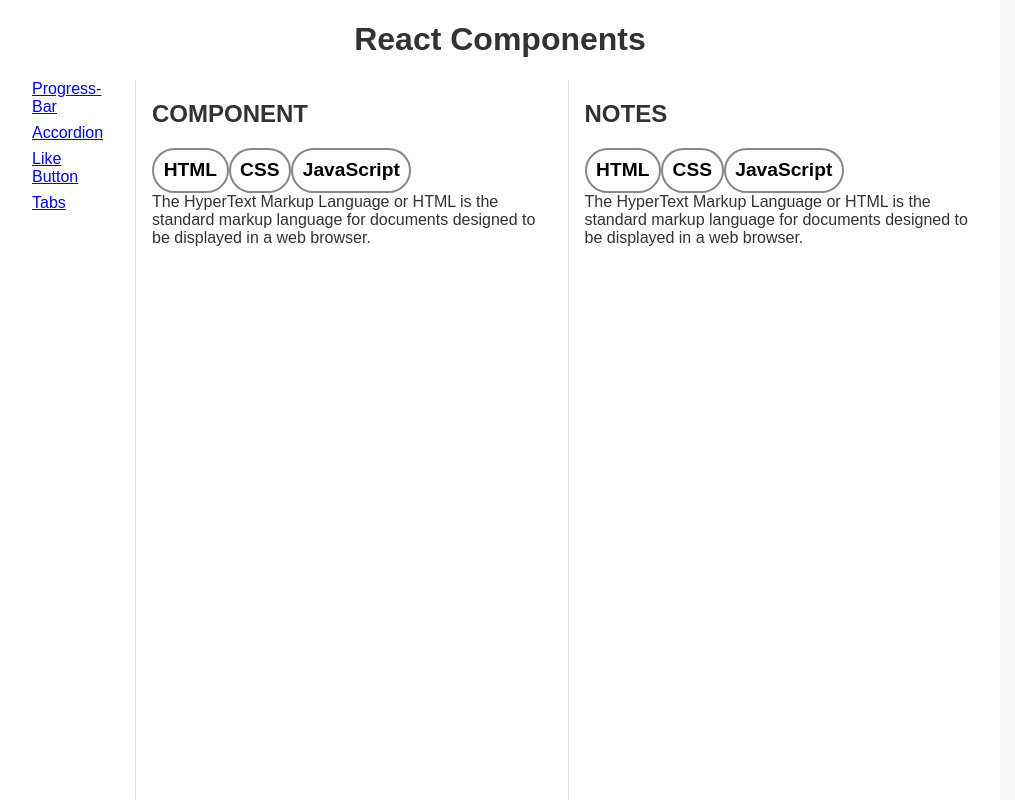
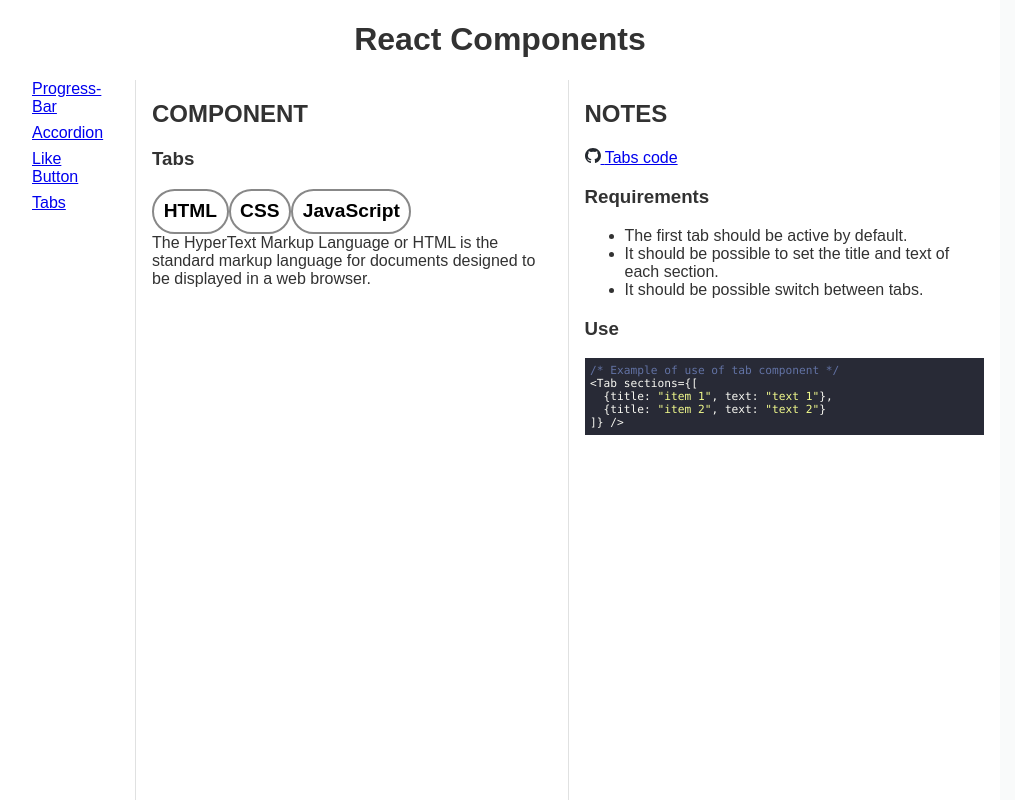
Before and after one commit to ruanha/react-components, a React (Create React App) app: page /react-components/tabs in a window 1280 px wide. Shown: the whole page, without its empty margins (140-1155 px from the left). Built offline with nearby package versions, Linux system fonts and the light colour scheme.

Commit message:
add tab info panel

```diff
--- a/src/component.tsx
+++ b/src/component.tsx
@@ -6,6 +6,7 @@ import LikeButton from "./components/like-button/like-button";
 import LikeButtonInfo from "./components-info/like-button";
 import { useOutletContext } from "react-router-dom";
 import Tabs from "./components/tabs/tabs";
+import TabsInfo from "./components-info/tabs";
 
 export default function Component({ componentId }: props) {
   const outlet = useOutletContext();
@@ -66,7 +67,14 @@ export default function Component({ componentId }: props) {
         <LikeButtonInfo />
       );
     case "tabs":
-      return <Tabs defaultValue="HTML" tabs={accordianSections} />;
+      return outlet === "main" ? (
+        <>
+          <h3>Tabs</h3>
+          <Tabs defaultValue="HTML" tabs={accordianSections} />
+        </>
+      ) : (
+        <TabsInfo />
+      );
     default:
       return <h1>NO COMPONENT SELECTED</h1>;
   }
--- /dev/null
+++ b/src/components-info/tabs.tsx
@@ -0,0 +1,53 @@
+import SyntaxHighlighter from "react-syntax-highlighter";
+import { dracula } from "react-syntax-highlighter/dist/esm/styles/hljs";
+import logo from "./github-mark.svg";
+
+export default function TabsInfo() {
+  return (
+    <div className="prose">
+      <a href="https://github.com/ruanha/react-components/tree/main/src/components/tabs">
+        <img
+          src={logo}
+          style={{ width: "1rem" }}
+          className="github-logo"
+          alt="github logo"
+        />{" "}
+        Tabs code
+      </a>
+      <h3>Requirements</h3>
+      {
+        <ul>
+          {info.requirements.map((requirement, index) => (
+            <li key={index}>{requirement}</li>
+          ))}
+        </ul>
+      }
+      <h3>Use</h3>
+      <SyntaxHighlighter
+        language="javascript"
+        style={dracula}
+        customStyle={{ fontSize: "0.7rem" }}
+      >
+        {codeExample_1}
+      </SyntaxHighlighter>
+    </div>
+  );
+}
+
+const info = {
+  id: "tabs",
+  title: "tabs",
+  description:
+    "A simple tabs component that takes in an array of sections and displays them as tab menu.",
+  requirements: [
+    "The first tab should be active by default.",
+    "It should be possible to set the title and text of each section.",
+    "It should be possible switch between tabs.",
+  ],
+};
+
+const codeExample_1 = `/* Example of use of tab component */
+<Tab sections={[
+  {title: "item 1", text: "text 1"},
+  {title: "item 2", text: "text 2"}
+]} />`;
```
